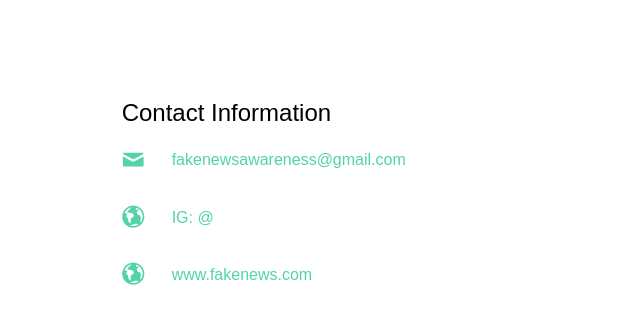
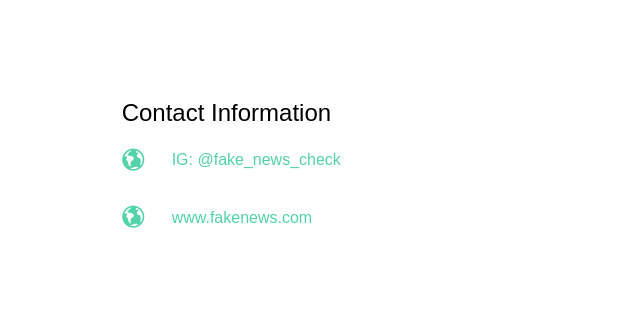
Before and after one commit to officialprinceleo/fake_newss, a plain HTML site: page contact.html in a window 1280 px wide. Shown: the part 500-821 px from the top of the page, without its empty margins (0-640 px from the left). Drawn offline with Linux system fonts and the light colour scheme; files whose address does not match are found by name.

Commit message:
Update contact.html

```diff
--- a/contact.html
+++ b/contact.html
@@ -141,9 +141,9 @@
 						<h3>Contact Information</h3>
 						<ul>
 						<!--	<li class="address">198 West 21th Street, <br> Suite 721 New York NY 10016</li>
-							<li class="phone"><a href="tel://1234567920">+ 1235 2355 98</a></li>  -->
-							<li class="email"><a href="fakenewsawareness@gmail.com">fakenewsawareness@gmail.com </a></li>
-							<li class="url"><a href="http://www.instagram.com/">IG: @ </a></li>
+							<li class="phone"><a href="tel://1234567920">+ 1235 2355 98</a></li>
+							<li class="email"><a href="fakenewsawareness@gmail.com">fakenewsawareness@gmail.com </a></li> -->
+							<li class="url"><a href="https://instagram.com/fake_news_check?igshid=YmMyMTA2M2Y=/">IG: @fake_news_check </a></li>
 							<li class="url"><a href="http://fakenewsproject.netlify.app">www.fakenews.com</a></li>
 						</ul>
 					</div>
```
